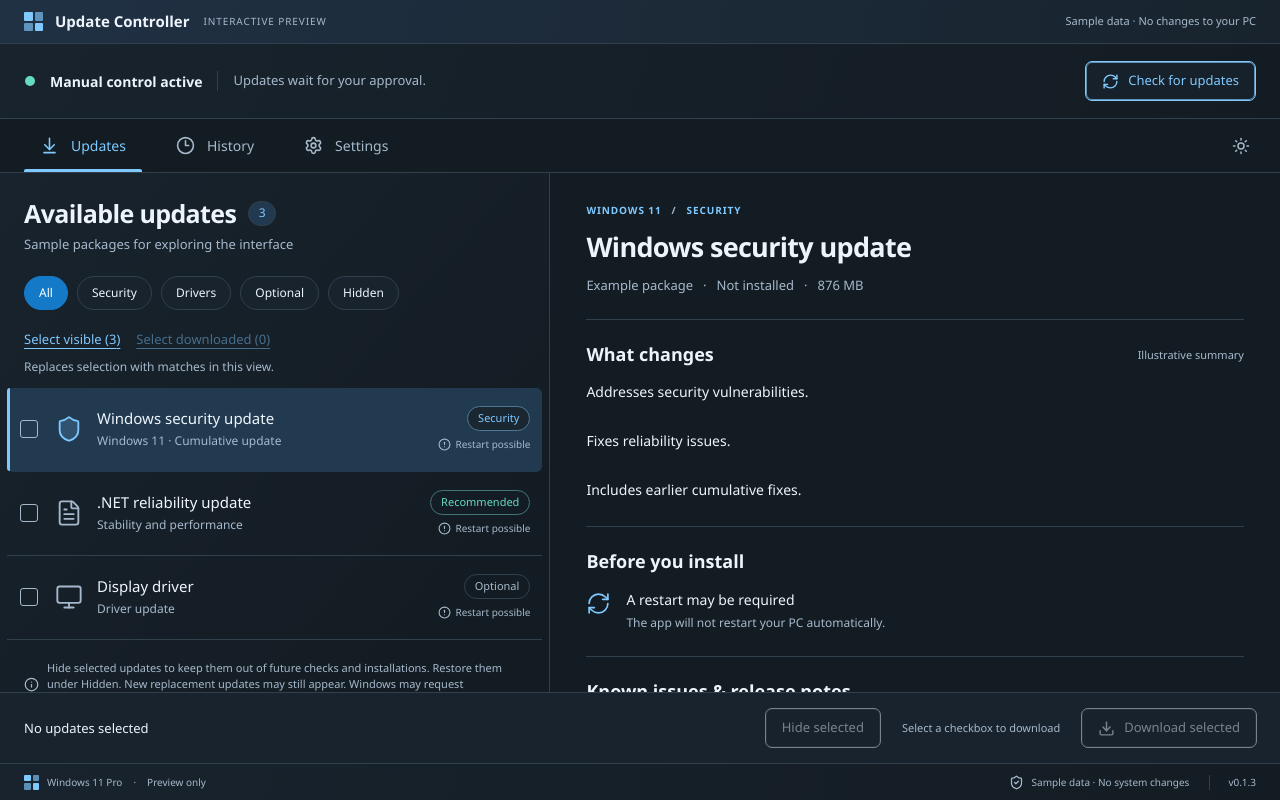
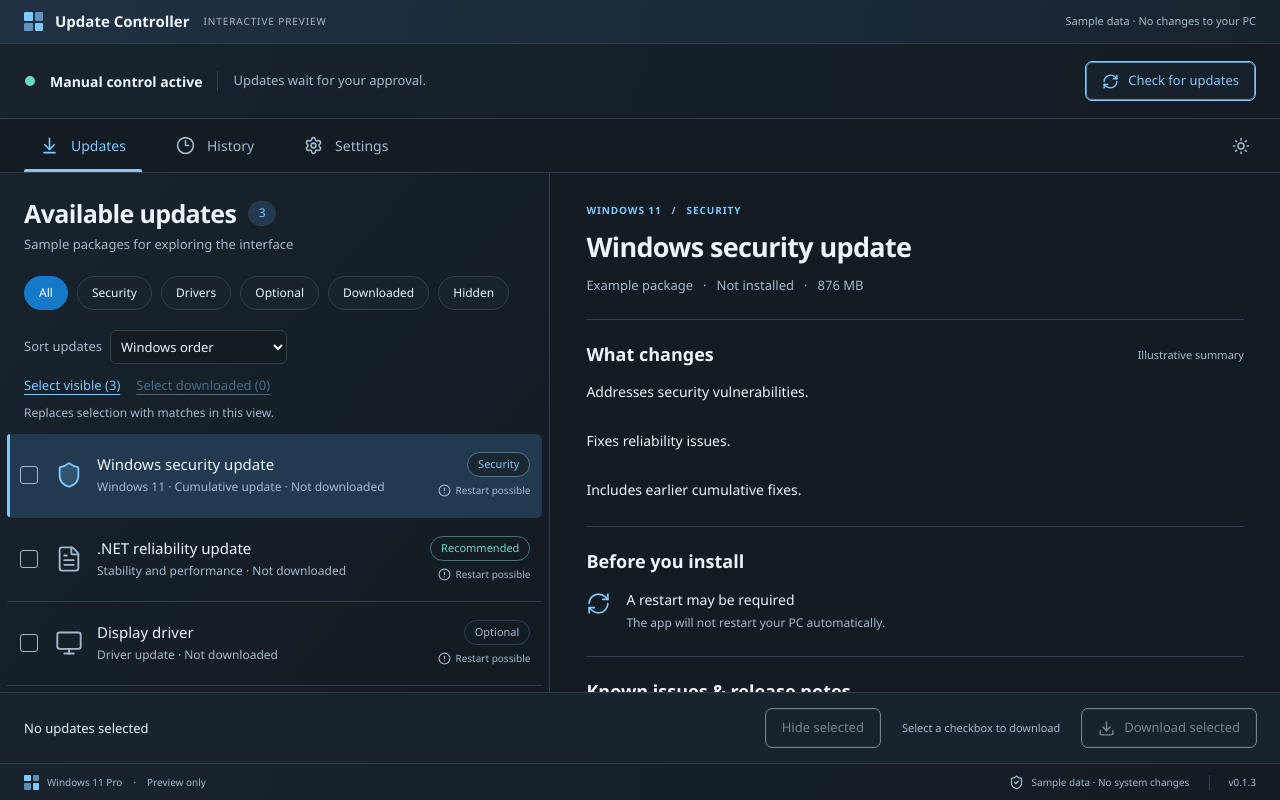
Before and after one commit to kenhaesler/win-update-controller, a React (Vite) app: page / in a window 1280 px wide. Built offline with nearby package versions, Linux system fonts and the light colour scheme.

Commit message:
feat: show scan freshness and sort update packages

```diff
--- a/src/App.tsx
+++ b/src/App.tsx
@@ -42,6 +42,7 @@
 } from "./preferences";
 import { demoScan } from "./demo";
 import ReleaseNotes from "./ReleaseNotes";
+import { discovered, identity, scanAge, sortUpdates, type SortOrder } from "./updateList";
 import type {
   Category,
   HistoryResult,
@@ -111,6 +112,10 @@
   const [selected, setSelected] = useState<Set<string>>(new Set());
   const [filter, setFilter] = useState("All");
   const [query, setQuery] = useState("");
+  const [sort, setSort] = useState<SortOrder>("default");
+  const [cachedResults, setCachedResults] = useState(() => !preview && !!loadCache());
+  const [newPackages, setNewPackages] = useState<Set<string>>(new Set());
+  const [now, setNow] = useState(Date.now);
   const [busy, setBusy] = useState<string | null>(null);
   const [error, setError] = useState<string | null>(null);
   const [notice, setNotice] = useState<string | null>(null);
@@ -145,16 +150,21 @@
   const active = visiblePackages.find((u) => u.id === activeId);
   const selection = visiblePackages.filter((u) => selected.has(u.id));
   const action = selectedAction(selection);
-  const filtered = visiblePackages.filter(
+  const filtered = sortUpdates(visiblePackages.filter(
     (u) =>
       (filter === "All" ||
         filter === "Hidden" ||
+        (filter === "Downloaded" && u.downloaded) ||
         u.category === filter ||
         (filter === "Optional" && u.category === "Drivers")) &&
       `${u.title} ${u.kbIds.join(" ")}`
         .toLowerCase()
         .includes(query.toLowerCase()),
-  );
+  ), sort);
+  useEffect(() => {
+    const timer = setInterval(() => setNow(Date.now()), 60_000);
+    return () => clearInterval(timer);
+  }, []);
 
   useEffect(() => {
     document.documentElement.dataset.theme = theme;
@@ -298,6 +308,9 @@
   async function check() {
     await run("Checking for updates…", async () => {
       const result = await api.scan();
+      setNewPackages(discovered(result.updates, packages));
+      setCachedResults(false);
+      setNow(Date.now());
       const available = result.updates.filter((u) => !u.hidden);
       saveScan(result);
       setSelected(new Set());
@@ -600,12 +613,12 @@
                   {preview
                     ? "Sample packages for exploring the interface"
                     : scan
-                      ? `Last checked ${dateLabel(scan.checkedAt)} · ${new Date(scan.checkedAt).toLocaleTimeString([], { hour: "2-digit", minute: "2-digit" })}`
+                      ? `${cachedResults ? "Cached results" : "Last checked"} · ${scanAge(scan.checkedAt, now)} · ${dateLabel(scan.checkedAt)}`
                       : "Check to see what’s available for your PC"}
                 </p>
               </div>
               <div className="filters" aria-label="Filter updates">
-                {["All", "Security", "Drivers", "Optional", "Hidden"].map(
+                {["All", "Security", "Drivers", "Optional", "Downloaded", "Hidden"].map(
                   (f) => (
                     <button
                       key={f}
@@ -623,6 +636,15 @@
                   ),
                 )}
               </div>
+              <label className="sort-control">Sort updates
+                <select aria-label="Sort updates" value={sort} disabled={!!busy}
+                  onChange={e => setSort(e.target.value as SortOrder)}>
+                  <option value="default">Windows order</option>
+                  <option value="newest">Newest first</option>
+                  <option value="size">Smallest download first</option>
+                  <option value="restart">Restart required first</option>
+                </select>
+              </label>
               {packages.length > 5 && (
                 <label className="search">
                   <Search size={16} />
@@ -675,7 +697,7 @@
                     >
                       <PackageIcon category={u.category} />
                       <span className="package-copy">
-                        <span className="package-title">{u.title}</span>
+                        <span className="package-title">{u.title}{newPackages.has(identity(u)) && <span className="new-update" aria-label="New since previous check"> · New</span>}</span>
                         <span className="package-subtitle">
                           {u.kbIds.length
                             ? u.kbIds.map((kb) => `KB${kb}`).join(", ")
@@ -683,7 +705,8 @@
                               ? "Windows 11 · Cumulative update"
                               : u.category === "Drivers"
                                 ? "Driver update"
-                                : "Stability and performance"}
+                              : "Stability and performance"}
+                          {u.downloaded ? " · Ready to install" : " · Not downloaded"}
                         </span>
                       </span>
                       <span className="package-meta">
--- a/src/styles.css
+++ b/src/styles.css
@@ -1396,3 +1396,6 @@
 }
 .selection-tools .text-link { margin: 0; }
 .selection-tools > span { flex-basis: 100%; }
+.sort-control { display: flex; flex-wrap: wrap; align-items: center; gap: 8px; padding: 0 24px 12px; color: var(--muted); font-size: 13px; }
+.sort-control select { background: var(--base); color: var(--text); border: 1px solid var(--border); border-radius: var(--radius-control, 6px); padding: 6px; max-width: 100%; }
+.new-update { color: var(--positive); font-size: 12px; }
--- /dev/null
+++ b/src/updateList.ts
@@ -0,0 +1,23 @@
+import type { UpdatePackage } from "./types";
+export type SortOrder = "default" | "newest" | "size" | "restart";
+export const identity = (u: UpdatePackage) => `${u.id}.${u.revision}`;
+export function discovered(updates: UpdatePackage[], previous: UpdatePackage[]): Set<string> {
+  const seen = new Set(previous.map(identity));
+  return new Set(updates.filter(u => !seen.has(identity(u))).map(identity));
+}
+export function sortUpdates(updates: UpdatePackage[], sort: SortOrder): UpdatePackage[] {
+  const rank: Record<string, number> = { Required: 0, "May be required": 1, "Not expected": 2 };
+  const byTitle = (a: UpdatePackage, b: UpdatePackage) => a.title.localeCompare(b.title);
+  return [...updates].sort((a, b) => sort === "newest" ? Date.parse(b.date) - Date.parse(a.date) || byTitle(a, b) :
+    sort === "size" ? a.size - b.size || byTitle(a, b) :
+    sort === "restart" ? rank[a.restart] - rank[b.restart] || byTitle(a, b) : 0);
+}
+export function scanAge(checkedAt: string, now: number): string {
+  const age = Math.max(0, now - Date.parse(checkedAt));
+  if (!Number.isFinite(age)) return "check time unavailable";
+  if (age < 60_000) return "less than a minute ago";
+  if (age < 3_600_000) return `${Math.floor(age / 60_000)} min ago`;
+  if (age < 86_400_000) return `${Math.floor(age / 3_600_000)} hours ago`;
+  const days = Math.floor(age / 86_400_000);
+  return `${days} day${days === 1 ? "" : "s"} ago`;
+}
```
Also changed, not shown: 2 other files (tests, documents, lock files or other folders).
